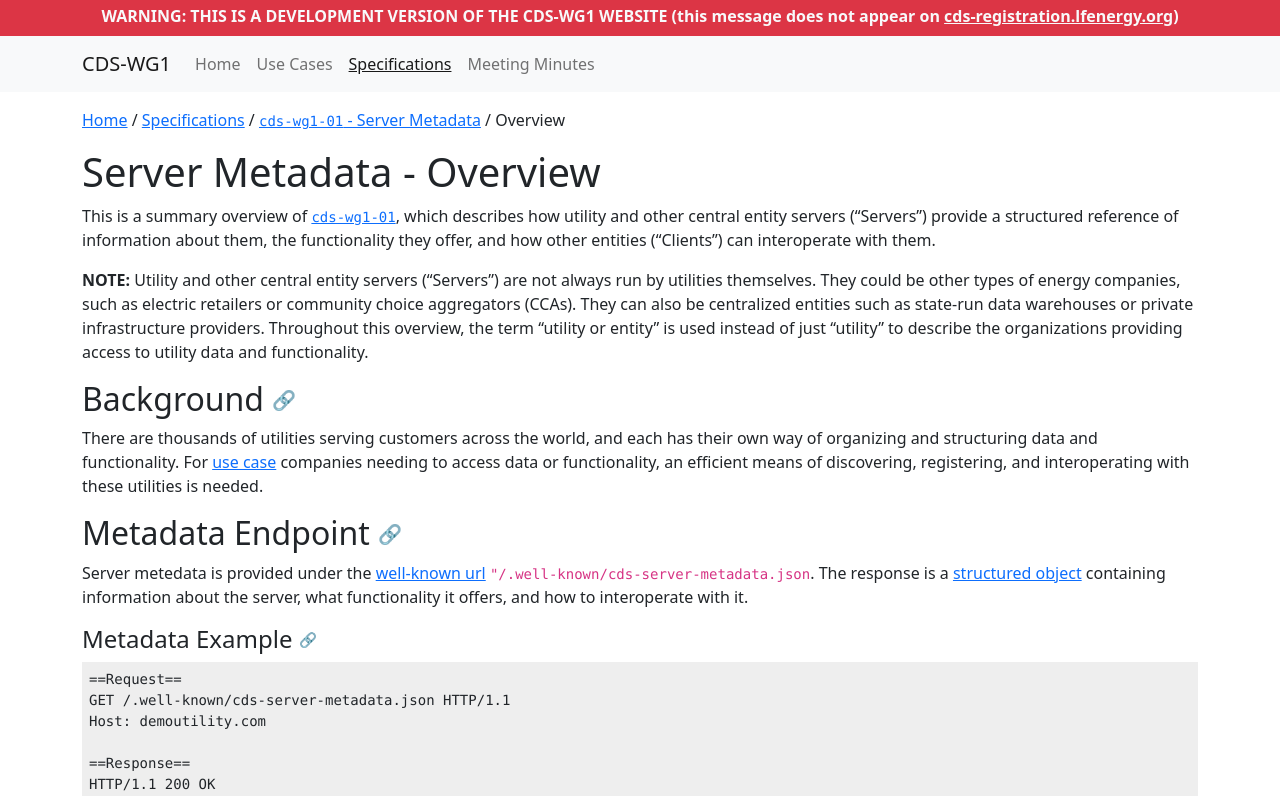
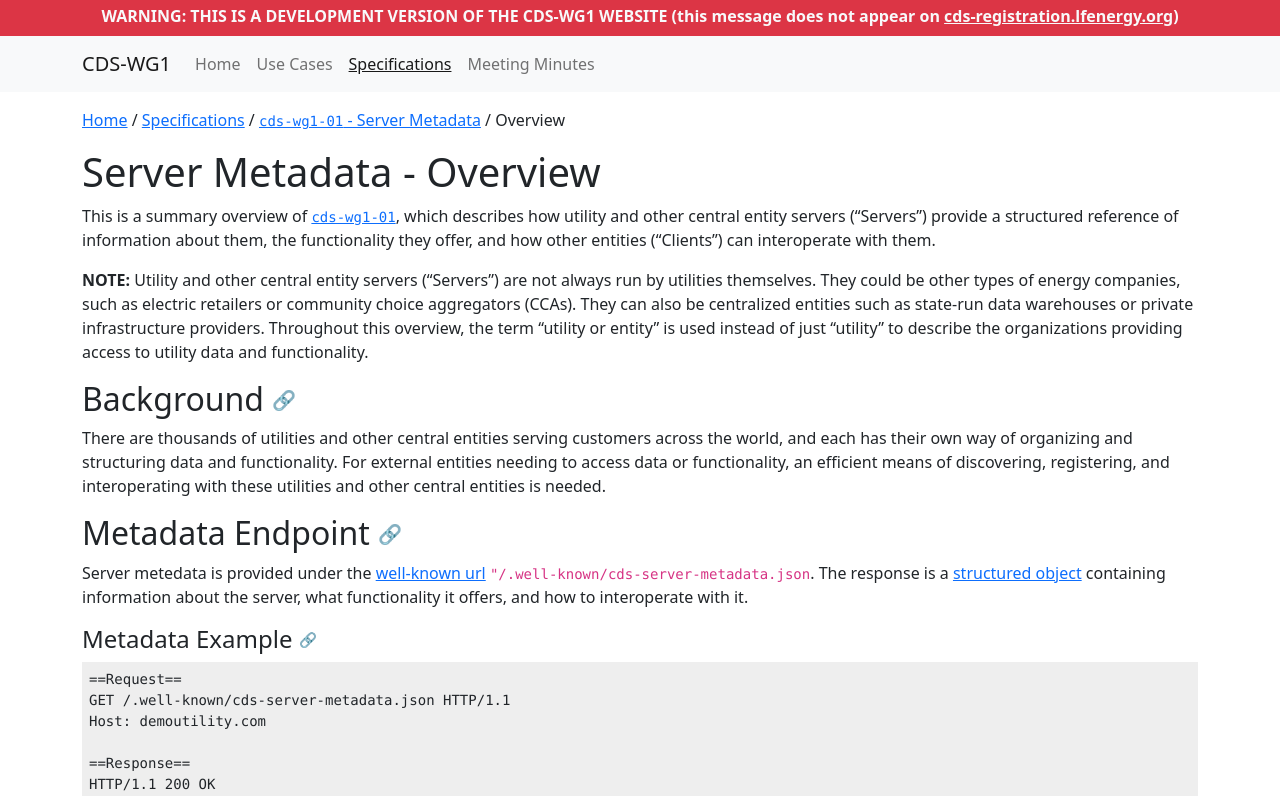
Before and after one commit to lfe-cds/CDS-Registration, a Jekyll site: the page built from website/specs/cds-wg1-01/overview.md, in a window 1280 px wide and 900 px high, cut to the strip 104-900 px from the top of the window. Built offline with Jekyll 4.4.1, drawn with Linux system fonts in a browser that asks for light colours.

Commit message:
reworded overview slightly

```diff
--- a/website/specs/cds-wg1-01/overview.md
+++ b/website/specs/cds-wg1-01/overview.md
@@ -17,8 +17,8 @@ Throughout this overview, the term "utility or entity" is used instead of just "
 
 ## Background <a id="background" href="#background" class="permalink">🔗</a>
 
-There are thousands of utilities serving customers across the world, and each has their own way of organizing and structuring data and functionality.
-For [use case]({{ "/use-cases" | relative_url }}) companies needing to access data or functionality, an efficient means of discovering, registering, and interoperating with these utilities is needed.
+There are thousands of utilities and other central entities serving customers across the world, and each has their own way of organizing and structuring data and functionality.
+For external entities needing to access data or functionality, an efficient means of discovering, registering, and interoperating with these utilities and other central entities is needed.
 
 ## Metadata Endpoint <a id="metadata-endpoint" href="#metadata-endpoint" class="permalink">🔗</a>
 
```
